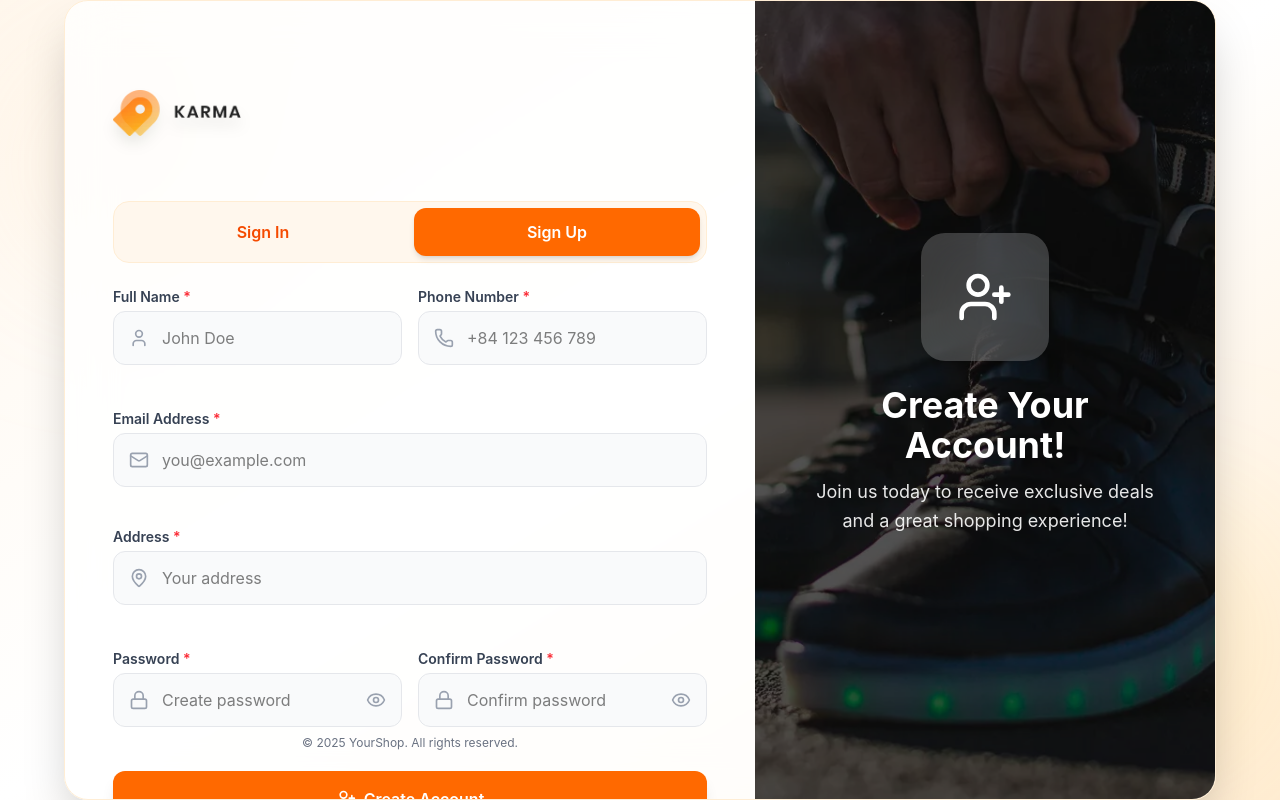
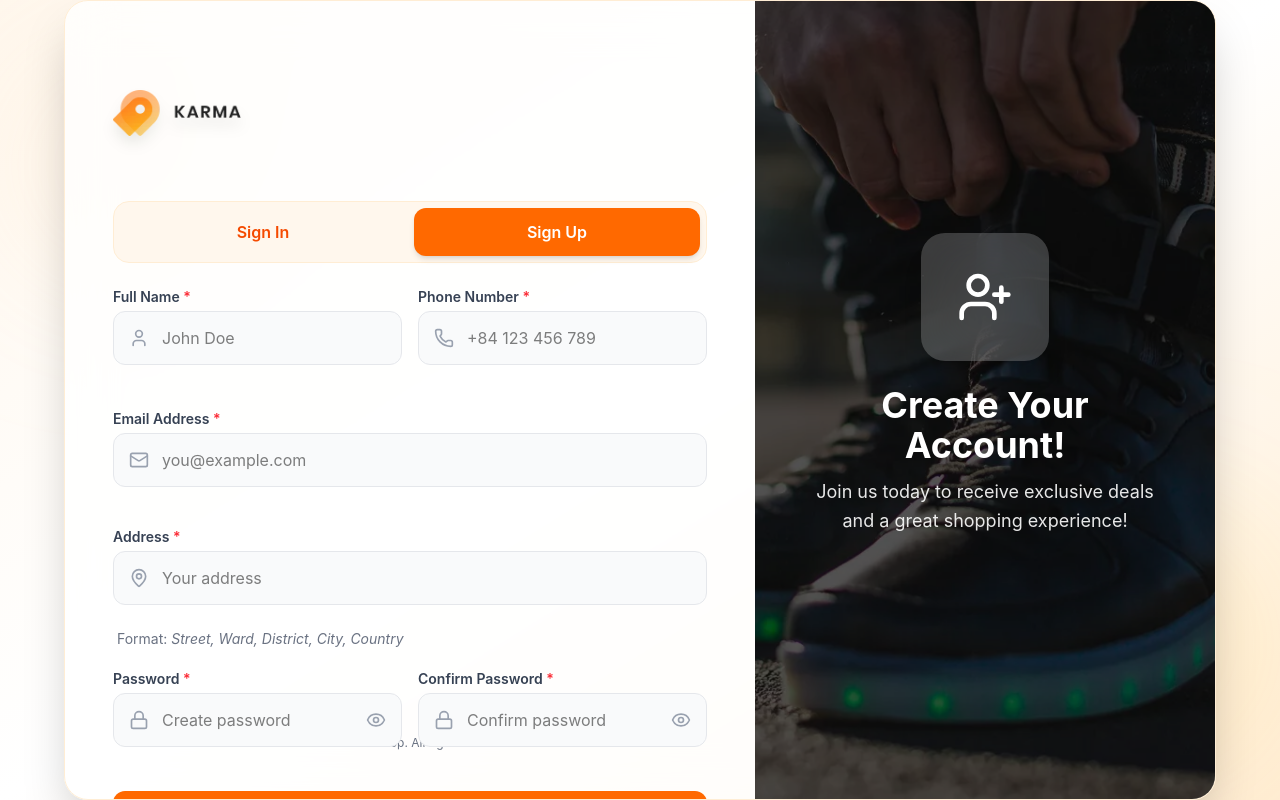
Before and after one commit to DuyPhatpeo/ecommerce, a React (Vite) app: page /register in a window 1280 px wide. Built offline with nearby package versions, Linux system fonts and the light colour scheme.

Commit message:
update code

```diff
--- a/src/components/auth/RegisterForm.tsx
+++ b/src/components/auth/RegisterForm.tsx
@@ -63,6 +63,12 @@ export default function RegisterForm() {
             icon={<MapPin size={20} />}
             error={errors.address}
           />
+          <p className="text-sm text-gray-500 ml-1">
+            Format:{" "}
+            <span className="italic">
+              Street, Ward, District, City, Country
+            </span>
+          </p>
         </div>
       </div>
 
```
